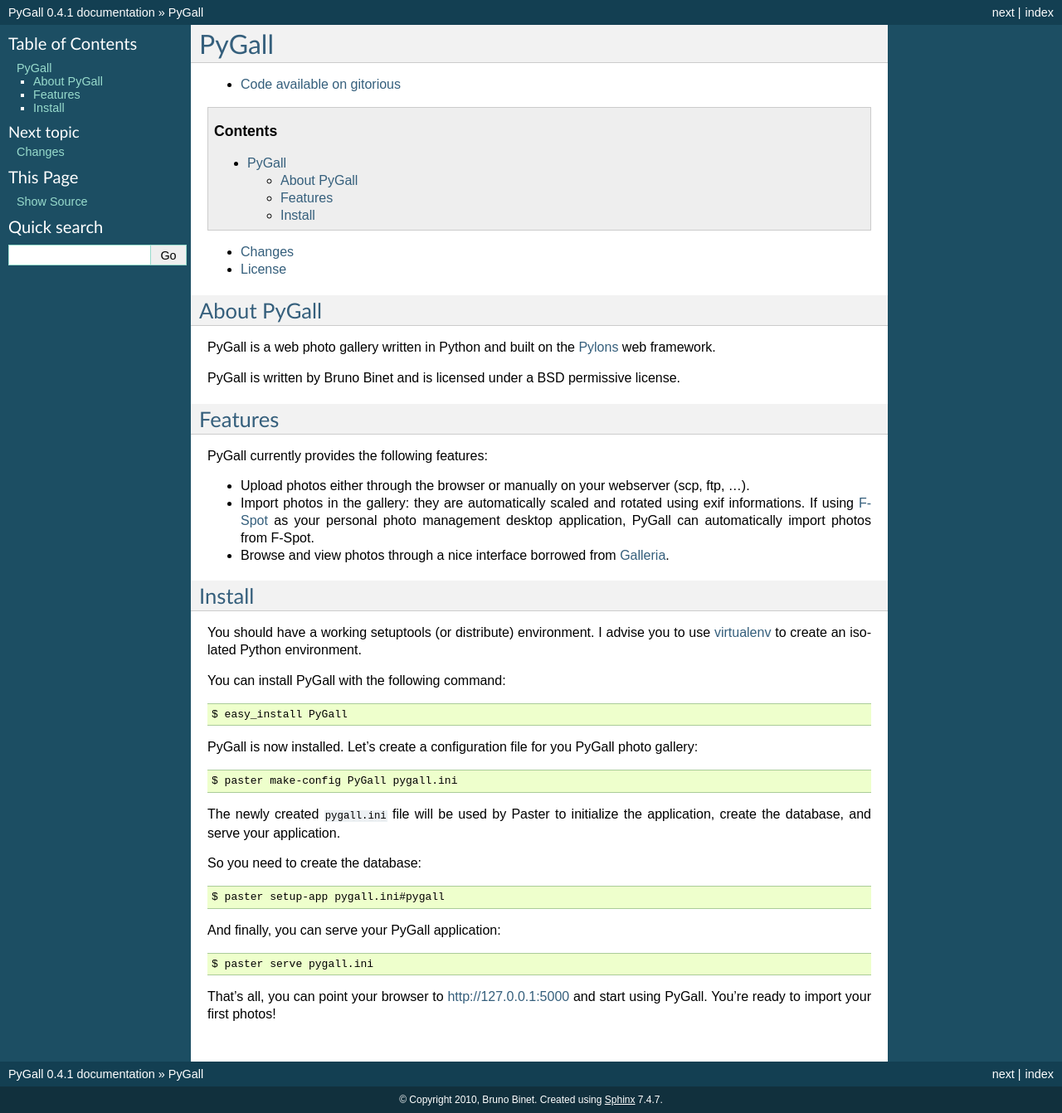
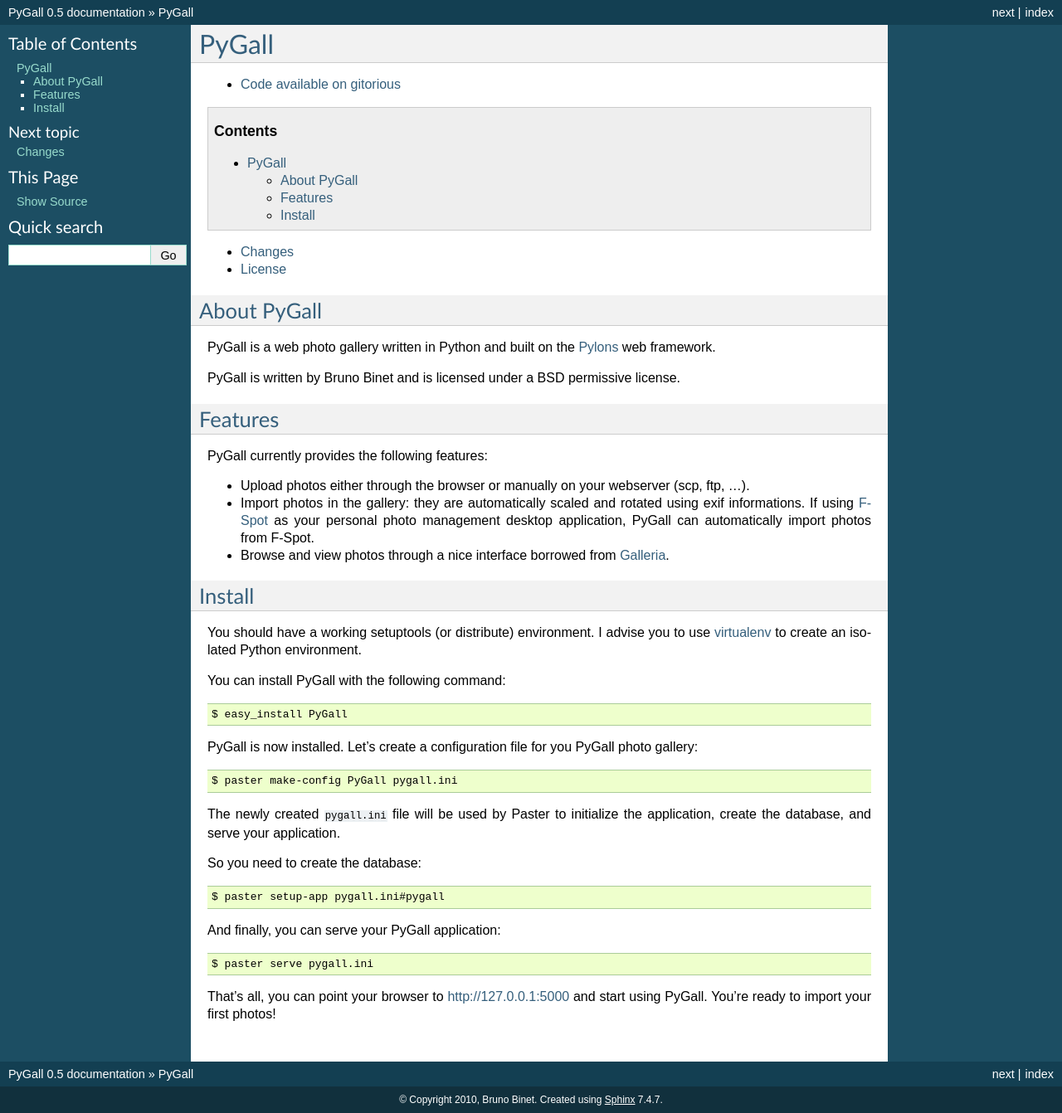
Before and after one commit to bbinet/PyGall, a Sphinx documentation site: the page built from docs/index.txt, in a window 1280 px wide. Shown: the whole page at 83% size. Built offline with Sphinx 7.4.7, drawn with Linux system fonts in a browser that asks for light colours.

Commit message:
bump version

```diff
--- a/docs/conf.py
+++ b/docs/conf.py
@@ -48,9 +48,9 @@
 # built documents.
 #
 # The short X.Y version.
-version = '0.4'
+version = '0.5'
 # The full version, including alpha/beta/rc tags.
-release = '0.4.1'
+release = '0.5'
 
 # The language for content autogenerated by Sphinx. Refer to documentation
 # for a list of supported languages.
--- a/setup.py
+++ b/setup.py
@@ -15,7 +15,7 @@
 
 setup(
     name='PyGall',
-    version='0.4.1',
+    version='0.5',
     description='Image gallery built with the Pylons web framework',
     long_description=long_description,
     author='Bruno Binet',
```
